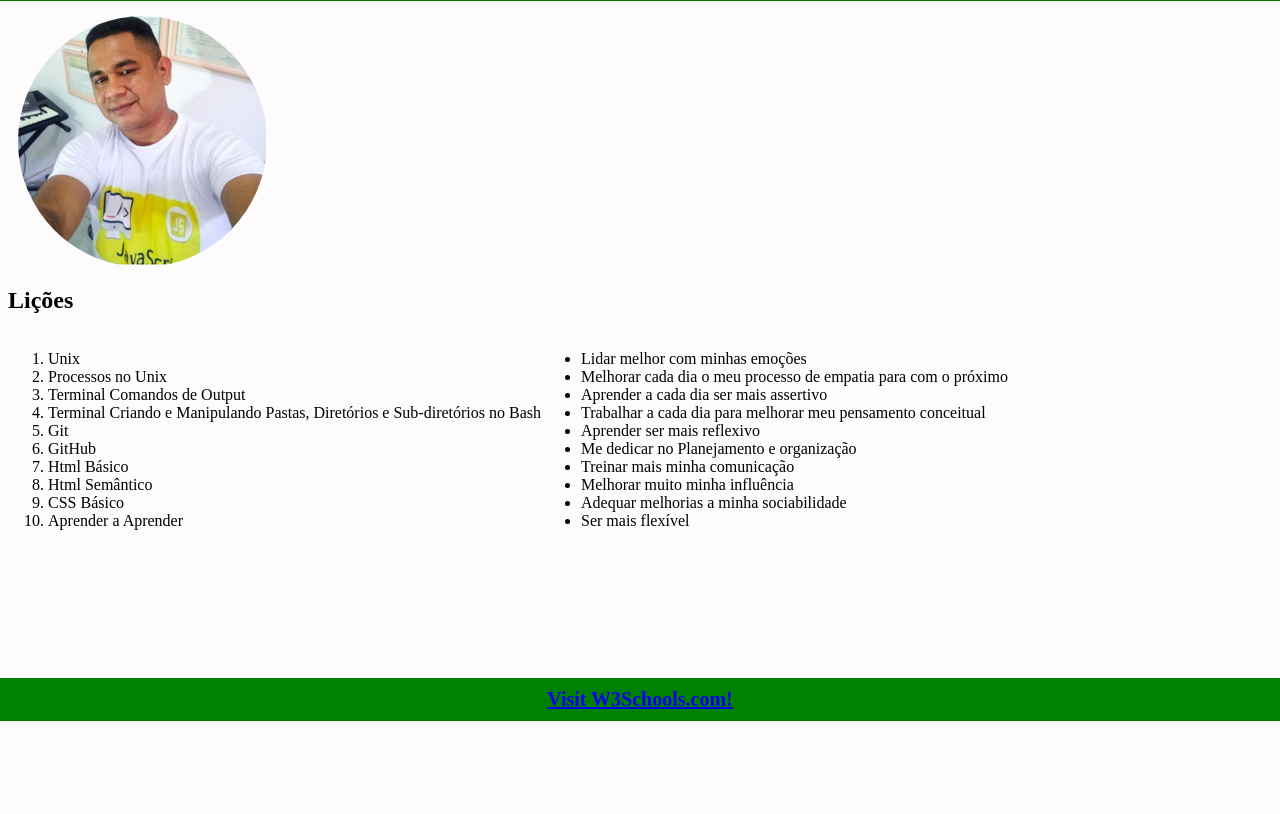
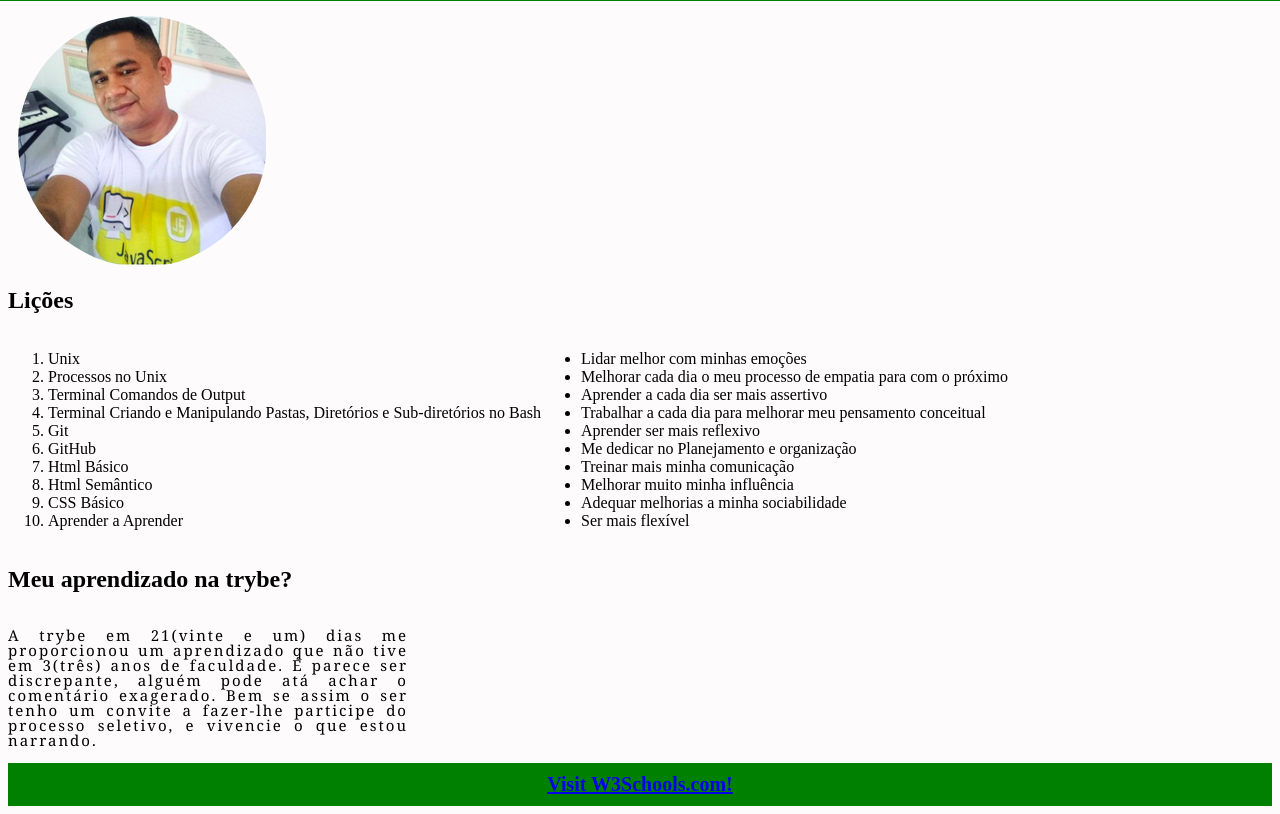
Before and after one commit to tonistorres/project-lessons-learned, a website: page index.html in a window 1280 px wide. Shown: the part 79-893 px from the top of the page. Before the commit the page ends 800 px from the top, so only its background shows below. Drawn offline with Linux system fonts and the light colour scheme.

Commit message:
Requsito 8 avaliado com sucesso: Crie um artigo sobre seu aprendizado

```diff
--- a/index.html
+++ b/index.html
@@ -60,6 +60,16 @@
 
         </section>
 
+        <h2>Meu aprendizado na trybe?</h2>
+
+        <article class="conteiner-article">
+            <p>A trybe em 21(vinte e um) dias me proporcionou um aprendizado que não tive em 3(três)
+                anos de faculdade. É parece ser discrepante, alguém pode atá achar o comentário exagerado.
+                Bem se assim o ser tenho um convite a fazer-lhe participe do processo seletivo, e vivencie
+                o que estou narrando.
+
+        </article>
+
 
 
     </main>
--- a/style.css
+++ b/style.css
@@ -22,11 +22,10 @@ body{
 }
 
 #rodape{
-   position: fixed;
-   bottom: 0;
+
    color: white;
-   left: 0;
-   margin-bottom: 0px;
+   display: inline-block;
+   width: 100%;
    background-color: green;
    text-align: center;
    width: 100%;
@@ -40,3 +39,14 @@ body{
     display: flex;
 
 }
+.conteiner-article{
+font-size: 15px;
+font-family: Georgia, 'Times New Roman', Times, serif;
+display: inline-block;
+width: 400px;
+height: 150px;
+text-align: justify;
+letter-spacing: 2px;
+line-height: 15px;
+
+}
```
